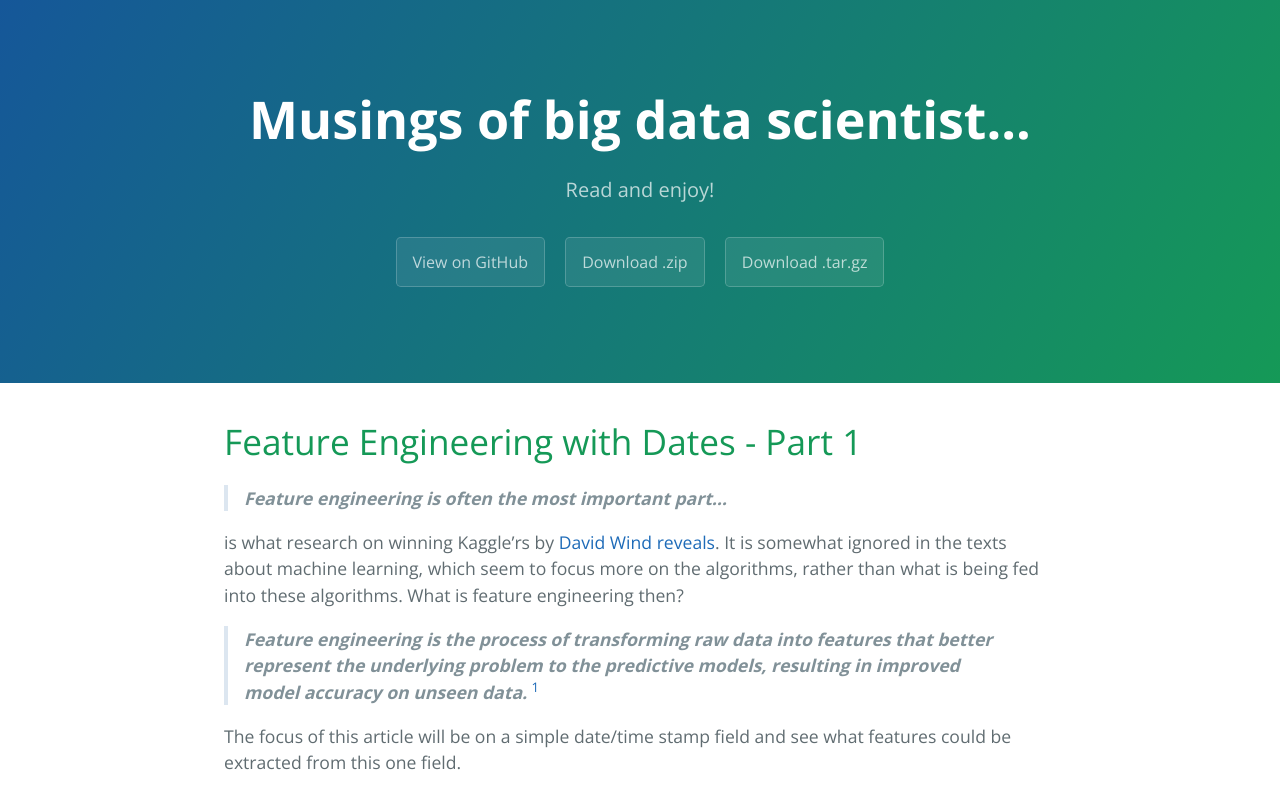
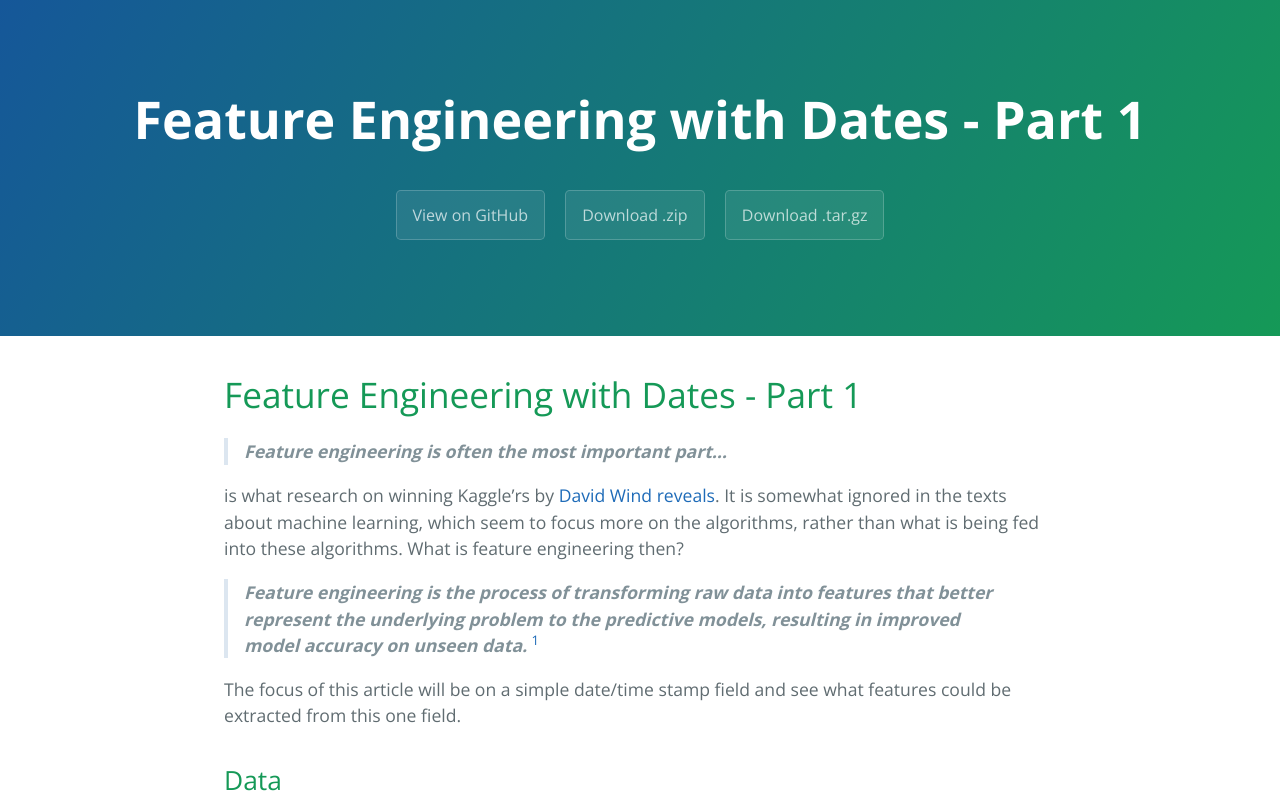
Before and after one commit to bansala/blogs, a plain HTML site: page index.html in a window 1280 px wide. Shown: the top 803 px of the page. Drawn offline with nearby package versions, Linux system fonts and the light colour scheme.

Commit message:
Create gh-pages branch via GitHub

```diff
--- a/index.html
+++ b/index.html
@@ -2,7 +2,7 @@
 <html lang="en-us">
   <head>
     <meta charset="UTF-8">
-    <title>Musings of big data scientist... by bansala</title>
+    <title>Feature Engineering with Dates - Part 1 by bansala</title>
     <meta name="viewport" content="width=device-width, initial-scale=1">
     <link rel="stylesheet" type="text/css" href="stylesheets/normalize.css" media="screen">
     <link href='https://fonts.googleapis.com/css?family=Open+Sans:400,700' rel='stylesheet' type='text/css'>
@@ -11,8 +11,8 @@
   </head>
   <body>
     <section class="page-header">
-      <h1 class="project-name">Musings of big data scientist...</h1>
-      <h2 class="project-tagline">Read and enjoy!</h2>
+      <h1 class="project-name">Feature Engineering with Dates - Part 1</h1>
+      <h2 class="project-tagline"></h2>
       <a href="https://github.com/bansala/blogs" class="btn">View on GitHub</a>
       <a href="https://github.com/bansala/blogs/zipball/master" class="btn">Download .zip</a>
       <a href="https://github.com/bansala/blogs/tarball/master" class="btn">Download .tar.gz</a>
@@ -315,7 +315,7 @@ time_of_day = lambda x: times_of_day[datetime.strptime(x, "%Y-%m-%d %H:%M:%S").h
 <p><a name="footnote1">1</a>: <a href="http://machinelearningmastery.com/discover-feature-engineering-how-to-engineer-features-and-how-to-get-good-at-it/">http://machinelearningmastery.com/discover-feature-engineering-how-to-engineer-features-and-how-to-get-good-at-it/</a></p>
 
       <footer class="site-footer">
-        <span class="site-footer-owner"><a href="https://github.com/bansala/blogs">Musings of big data scientist...</a> is maintained by <a href="https://github.com/bansala">bansala</a>.</span>
+        <span class="site-footer-owner"><a href="https://github.com/bansala/blogs">Feature Engineering with Dates - Part 1</a> is maintained by <a href="https://github.com/bansala">bansala</a>.</span>
 
         <span class="site-footer-credits">This page was generated by <a href="https://pages.github.com">GitHub Pages</a> using the <a href="https://github.com/jasonlong/cayman-theme">Cayman theme</a> by <a href="https://twitter.com/jasonlong">Jason Long</a>.</span>
       </footer>
```
Also changed, not shown: params.json (+1 -1 lines).
